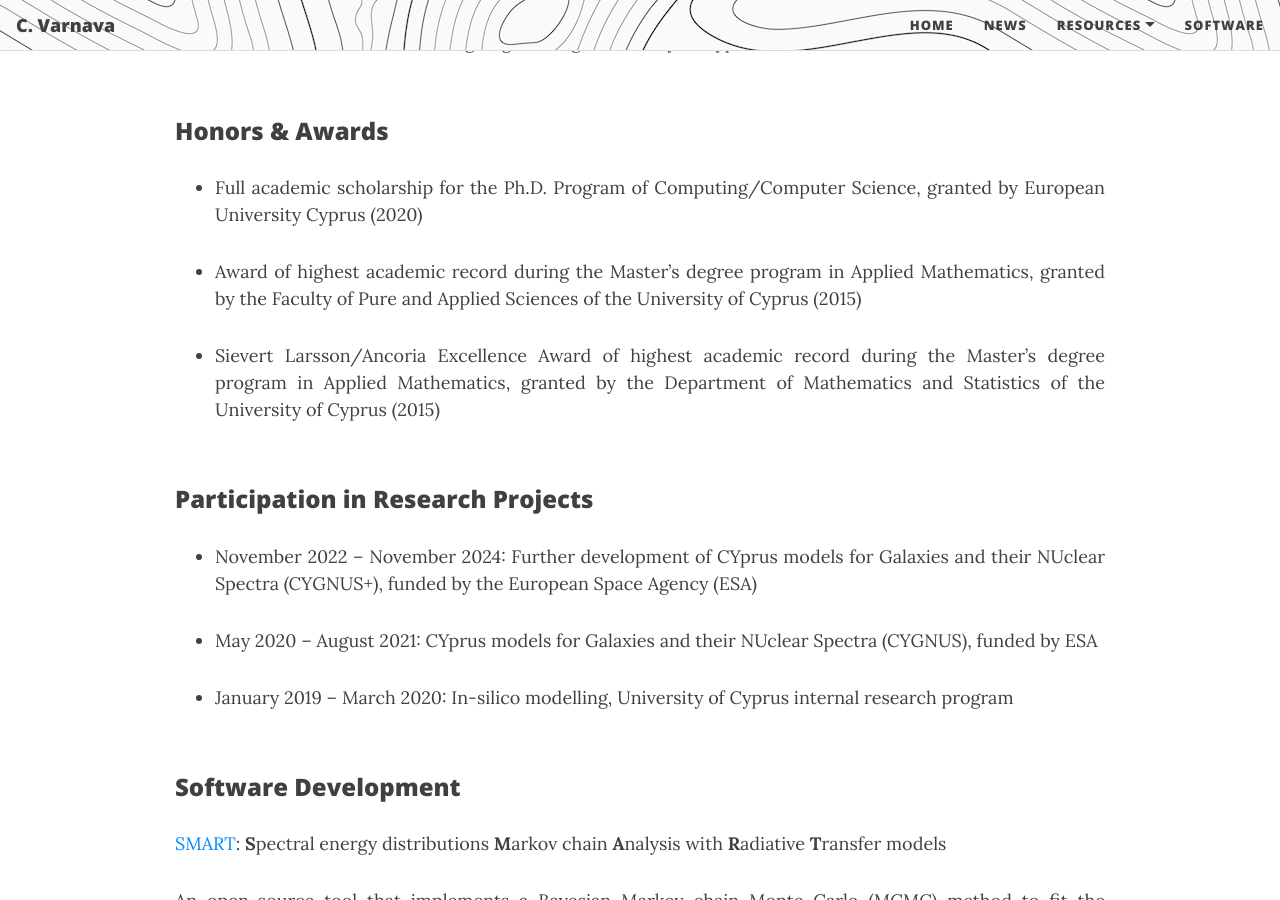
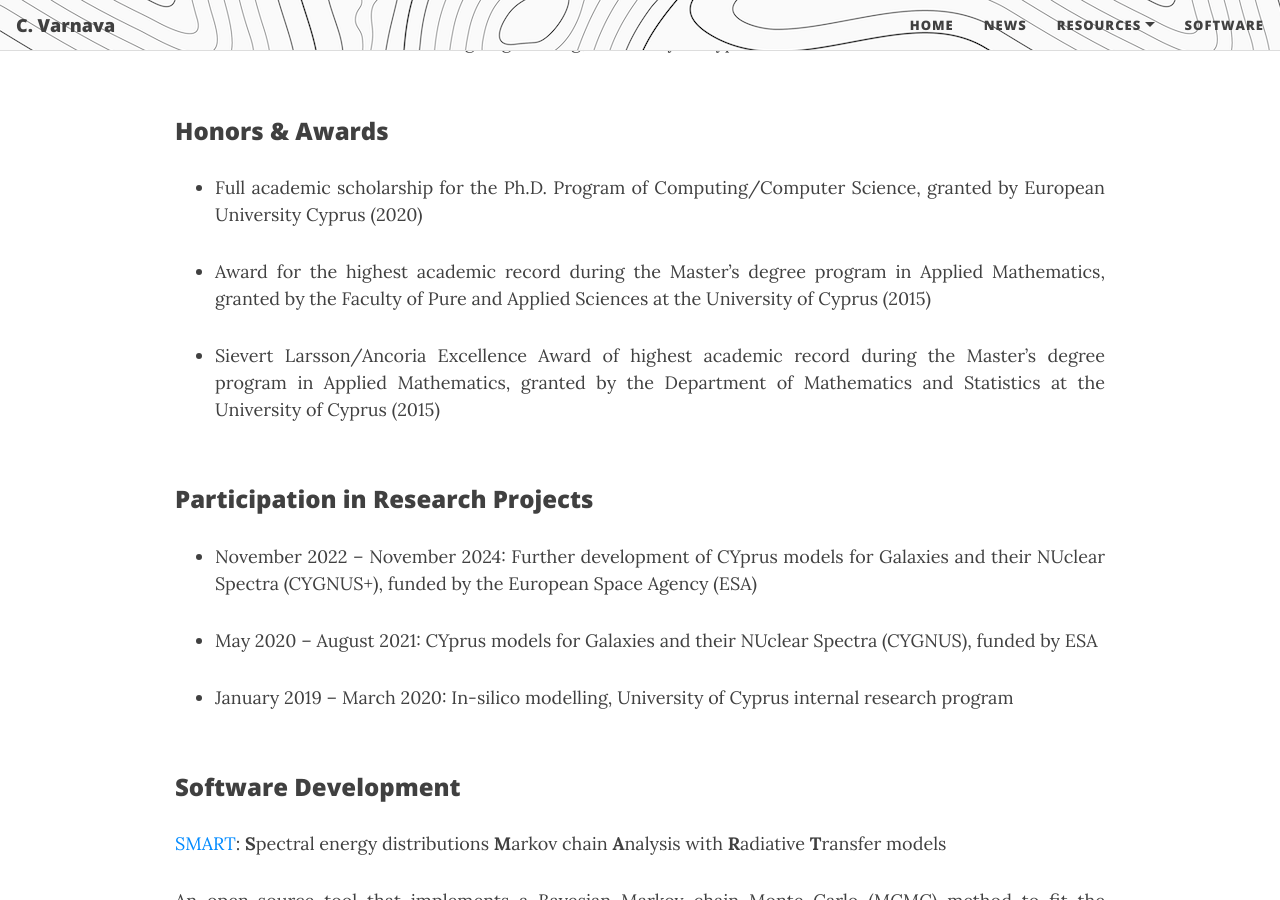
Before and after one commit to ch-var/ch-var.github.io, a Jekyll site: the page built from cv.html, in a window 1280 px wide and 900 px high, scrolled down 1206 px. Built offline with Jekyll 4.4.1, drawn with Linux system fonts in a browser that asks for light colours; formulas are drawn with MathJax 3.

Commit message:
Update cv.html

```diff
--- a/cv.html
+++ b/cv.html
@@ -51,9 +51,9 @@
 <ul>
 <li class="responsive-margin">Full academic scholarship for the Ph.D. Program of Computing/Computer Science, granted by European University Cyprus (2020)</li>
 <p></p>
-<li class="responsive-margin">Award of highest academic record during the Master’s degree program in Applied Mathematics, granted by the Faculty of Pure and Applied Sciences of the University of Cyprus (2015)</li>
+<li class="responsive-margin">Award for the highest academic record during the Master’s degree program in Applied Mathematics, granted by the Faculty of Pure and Applied Sciences at the University of Cyprus (2015)</li>
 <p></p>
-<li class="responsive-margin">Sievert Larsson/Ancoria Excellence Award of highest academic record during the Master’s degree program in Applied Mathematics, granted by the Department of Mathematics and Statistics of the University of Cyprus (2015)</li>
+<li class="responsive-margin">Sievert Larsson/Ancoria Excellence Award of highest academic record during the Master’s degree program in Applied Mathematics, granted by the Department of Mathematics and Statistics at the University of Cyprus (2015)</li>
 </ul>
 <br>
 <p style="font-family: var(--header-font); font-weight: 800; line-height: 1.1; font-size: 1.5rem; margin-top: 1.25rem;">Participation in Research Projects</p>
```
